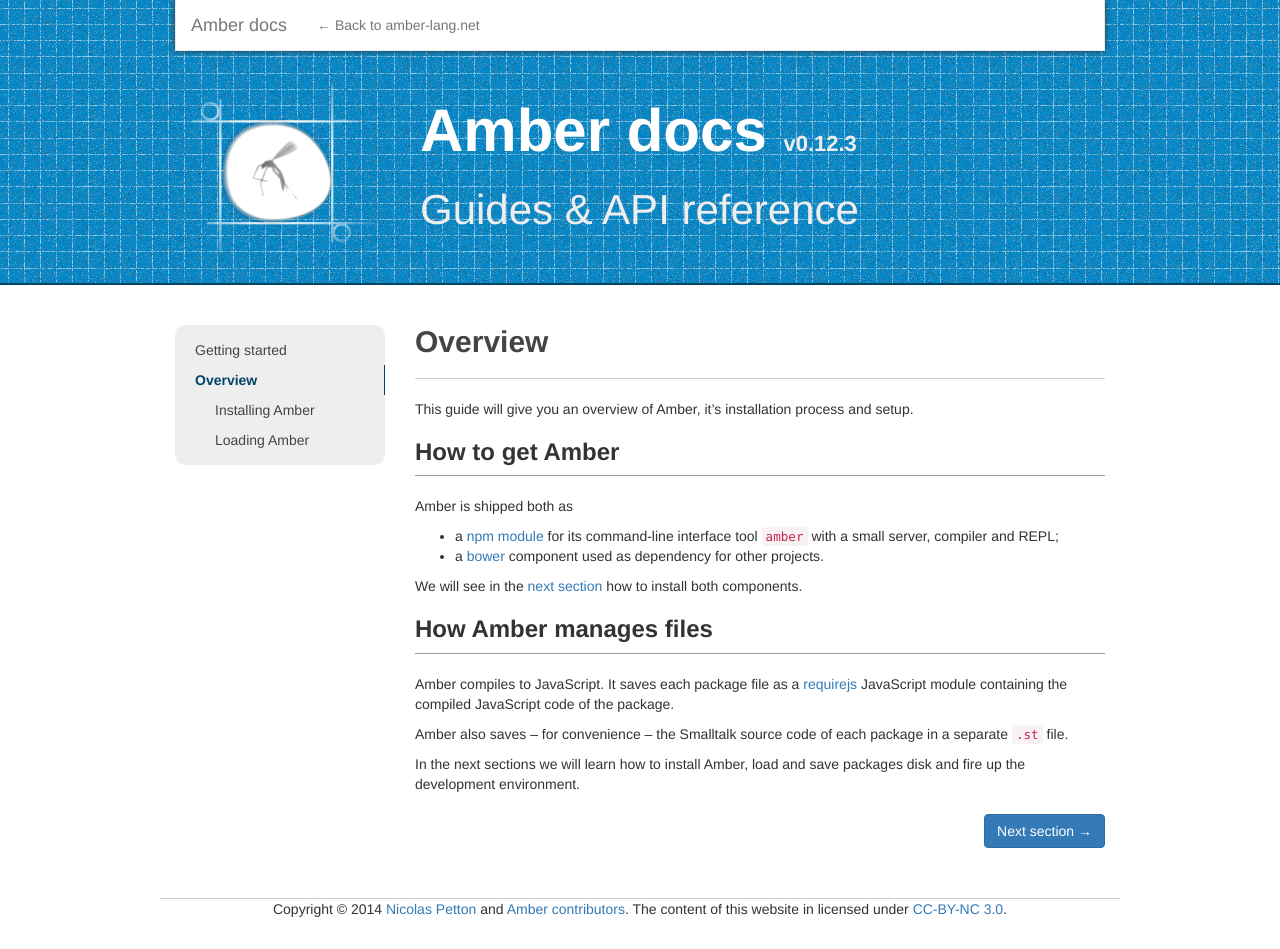
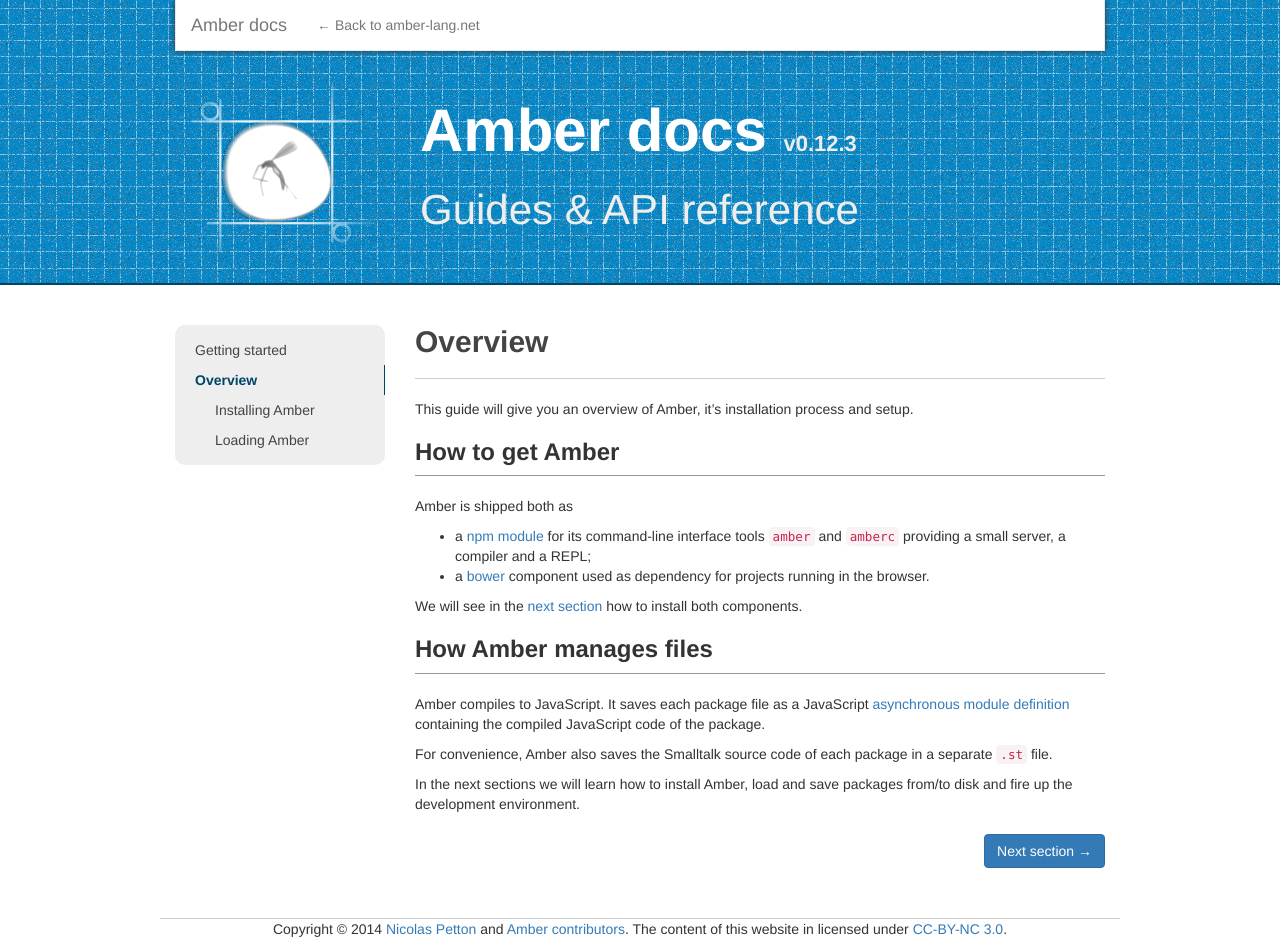
Before and after one commit to amber-smalltalk/amber-documentation, a Jekyll site: the page built from 2-overview.md, in a window 1280 px wide. Built offline with Jekyll 4.4.1, drawn with Linux system fonts in a browser that asks for light colours; nearby versions of some CDN libraries.

Commit message:
Tweak to documentation.

```diff
--- a/2-overview.md
+++ b/2-overview.md
@@ -13,9 +13,9 @@ process and setup.
 Amber is shipped both as
 
 - a [npm module](https://npmjs.org/package/amber) for its command-line
-  interface tool `amber` with a small server, compiler and REPL;
-- a [bower](http://bower.io) component used as dependency for other
-  projects.
+  interface tools `amber` and `amberc` providing a small server, a compiler and a REPL;
+- a [bower](http://bower.io) component used as dependency for projects
+  running in the browser.
 
 We will see in the [next section](overview/installing.html) how
 to install both components.
@@ -23,11 +23,11 @@ to install both components.
 ### How Amber manages files
 
 Amber compiles to JavaScript. It saves each package file as
-a [requirejs](http://requirejs.org) JavaScript module containing the
-compiled JavaScript code of the package.
+a JavaScript [asynchronous module definition](https://github.com/amdjs/amdjs-api/wiki/AMD)
+containing the compiled JavaScript code of the package.
 
-Amber also saves -- for convenience -- the Smalltalk source code of
-each package in a separate `.st` file.
+For convenience, Amber also saves the Smalltalk source code
+of each package in a separate `.st` file.
 
 In the next sections we will learn how to install Amber, load and save
-packages disk and fire up the development environment.
+packages from/to disk and fire up the development environment.
```
Also changed, not shown: overview/1-installing-amber.md (+15 -3 lines), overview/2-loading-amber.md (+7 -5 lines).
